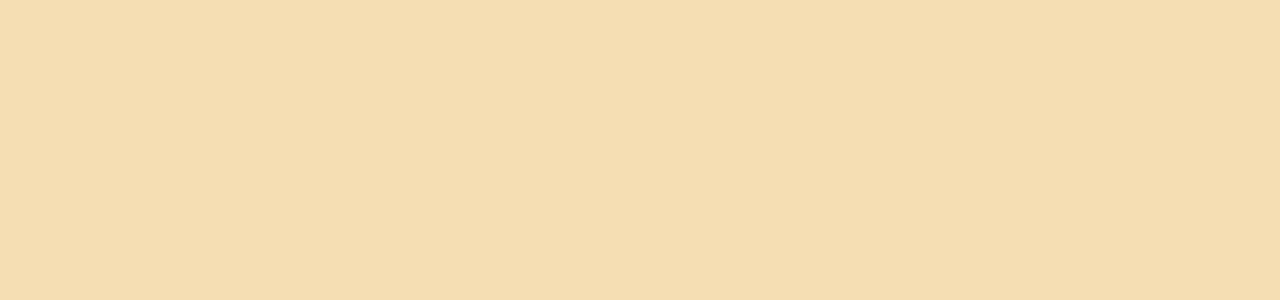
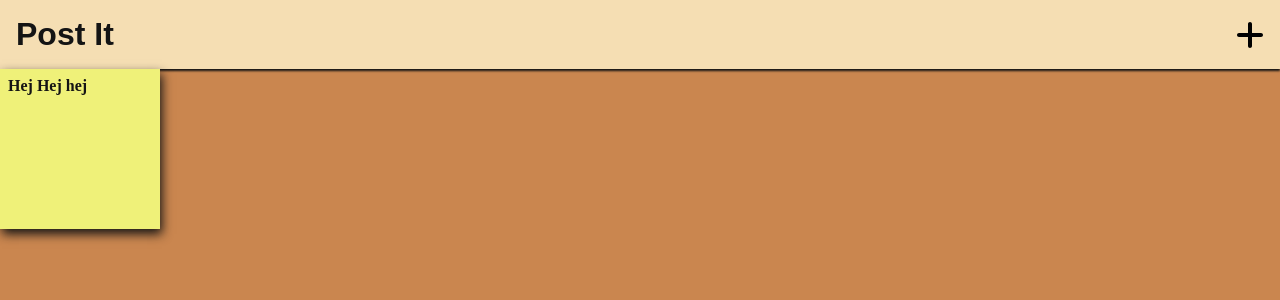
Before and after one commit to ellsaw/react-postits, a React (Vite) app: page / in a window 1280 px wide. Shown: the top 300 px of the page. Built offline with nearby package versions, Linux system fonts and the light colour scheme.

Commit message:
add post it form

```diff
--- a/index.html
+++ b/index.html
@@ -4,7 +4,7 @@
     <meta charset="UTF-8" />
     <link rel="icon" type="image/svg+xml" href="/vite.svg" />
     <meta name="viewport" content="width=device-width, initial-scale=1.0" />
-    <title>To Do</title>
+    <title>Post It</title>
   </head>
   <body>
     <div id="root"></div>
--- a/package.json
+++ b/package.json
@@ -10,6 +10,11 @@
     "preview": "vite preview"
   },
   "dependencies": {
+    "@fortawesome/fontawesome-svg-core": "^6.7.2",
+    "@fortawesome/free-brands-svg-icons": "^6.7.2",
+    "@fortawesome/free-regular-svg-icons": "^6.7.2",
+    "@fortawesome/free-solid-svg-icons": "^6.7.2",
+    "@fortawesome/react-fontawesome": "^0.2.2",
     "react": "^19.0.0",
     "react-dom": "^19.0.0"
   },
--- a/src/App.jsx
+++ b/src/App.jsx
@@ -1,8 +1,23 @@
+import Board from "./components/Board"
+import NewPostIt from "./components/newPostit"
+import { FontAwesomeIcon } from '@fortawesome/react-fontawesome'
+import { faPlus } from '@fortawesome/free-solid-svg-icons'
+import { useState } from "react"
 
 function App() {
-
+  const [showForm, setShowForm] = useState(false)
   return (
     <>
+    <NewPostIt visible={showForm}/>
+      <header>
+        <h1>Post It</h1>
+        <button onClick={() => {setShowForm(true)}}>
+          <FontAwesomeIcon icon={faPlus} size='2x'/>
+        </button>
+      </header>
+      <main>
+        <Board/>
+      </main>
     </>
   )
 }
--- /dev/null
+++ b/src/components/Board.jsx
@@ -0,0 +1,10 @@
+import PostIt from "./PostIt";
+
+export default function Board(){
+
+    return(
+        <div className="board">
+            <PostIt content={"Hej Hej hej"} noteColor={"yellow"}/>
+        </div>
+    )
+}
--- /dev/null
+++ b/src/components/NewPostit.jsx
@@ -0,0 +1,54 @@
+import { useState } from "react"
+
+export default function NewPostIt({visible}){
+
+    if(!visible) return;
+
+    const [postItColor, setColor] = useState("yellow")
+
+    const [form, setForm] = useState({
+        content: "",
+        color: "yellow"
+    })
+
+    const colors = [
+        "yellow",
+        "pink",
+        "blue",
+        "green"
+    ]
+
+
+    const handleForm = {
+        submit(event){
+            event.preventDefault();
+
+            console.log(form);
+
+            return;
+        },
+        change(event, type){
+            setForm({...form, [type]: event.target.value})
+
+            if(type === "color") setColor(event.target.value);
+        }
+    }
+    return(
+        <>
+            <div className='add-postit-overlay'>
+                <form style={{backgroundColor: `var(--${postItColor})`}} onSubmit={(event) => handleForm.submit(event)}>
+                    <textarea name="postItContent" id="postItContent" onChange={(event) => handleForm.change(event, "content")}></textarea>
+                    <div className="form-controls">
+                        <fieldset className="radio-container">
+                            {colors.map((color) => (
+                                <input key={`${color}Radio`} type="radio" name="colorPicker" value={color} checked={form.color === color} style={{backgroundColor: `var(--${color})`}} onChange={(event) => handleForm.change(event, "color")}/>
+                            ))}
+                        </fieldset>
+                        <button type="submit">Place Note</button>
+                    </div>
+                </form>
+            </div>
+        </>
+
+    )
+}
--- /dev/null
+++ b/src/components/PostIt.jsx
@@ -0,0 +1,13 @@
+export default function PostIt({content, noteColor}){
+
+    function moveIt(){
+
+    }
+    return(
+        <>
+            <div className="postit" style={{backgroundColor: `var(--${noteColor})`}}>
+                <p>{content}</p>
+            </div>
+        </>
+    );
+}
--- a/src/index.css
+++ b/src/index.css
@@ -1,10 +1,116 @@
+:root{
+  --black: rgb(20, 20, 20);
+  --yellow: rgb(239, 241, 121);
+  --pink: rgb(238, 158, 245);
+  --blue: rgb(121, 153, 241);
+  --green: rgb(121, 241, 141);
+  --postItSize: 10rem;
+}
+
 *{
   margin: 0;
   padding: 0;
   box-sizing: border-box;
+  font-size: 1rem;
+}
+
+button{
+  cursor: pointer;
+  background-color: transparent;
+  border: none;
 }
 
 body{
+  background-color: rgb(202, 134, 79);
+  font-family: sans-serif;
+  color: var(--black)
+}
+
+header{
+  padding: 1rem;
   background-color: wheat;
-  font-family: sans-serif;
+  box-shadow: 0px 2px 2px var(--black);
+  display: flex;
+  justify-content: space-between;
+  align-items: center;
 }
+
+h1{
+  font-size: 2rem;
+}
+
+.board{
+  position: relative;
+}
+
+.postit{
+  padding: 0.5rem;
+  position: absolute;
+  height: var(--postItSize);
+  width: var(--postItSize);
+  box-shadow: 2px 5px 10px var(--black);
+  font-family: cursive;
+  cursor:move ;
+}
+
+.postit p{
+  font-weight: bold;
+}
+
+.add-postit-overlay{
+  position: fixed;
+  display: flex;
+  width: 100dvw;
+  height: 100dvh;
+  background-color: rgba(0, 0, 0, 0.541);
+  z-index: 1000;
+  justify-content: center;
+  align-items: center;
+}
+
+.add-postit-overlay form{
+  transition: background-color 300ms ease;
+}
+
+
+.add-postit-overlay form textarea{
+  background-color: transparent;
+  border: none;
+  outline: none;
+  resize: none;
+  padding: 1.5rem;
+  width: 70dvh;
+  height: 70dvh;
+  font-size: 3rem;
+  font-family: cursive;
+}
+
+.form-controls{
+  display: flex;
+  justify-content: space-between;
+  padding: 1rem;
+  align-items: center;
+}
+
+.form-controls button{
+  border: 2px solid var(--black);
+  padding: 1rem;
+}
+
+.radio-container{
+  display: flex;
+  gap: 1rem;
+  border: none;
+
+}
+
+[type="radio"]{
+  cursor: pointer;
+  appearance: none;
+  height: 2rem;
+  width: 2rem;
+}
+
+[type="radio"]:checked{
+  border: 2px solid var(--black);
+}
--- a/vite.config.js
+++ b/vite.config.js
@@ -4,4 +4,7 @@ import react from '@vitejs/plugin-react-swc'
 // https://vite.dev/config/
 export default defineConfig({
   plugins: [react()],
+  server: {
+    port: 3001
+  }
 })
```
Also changed, not shown: 1 other file (tests, documents, lock files or other folders).
